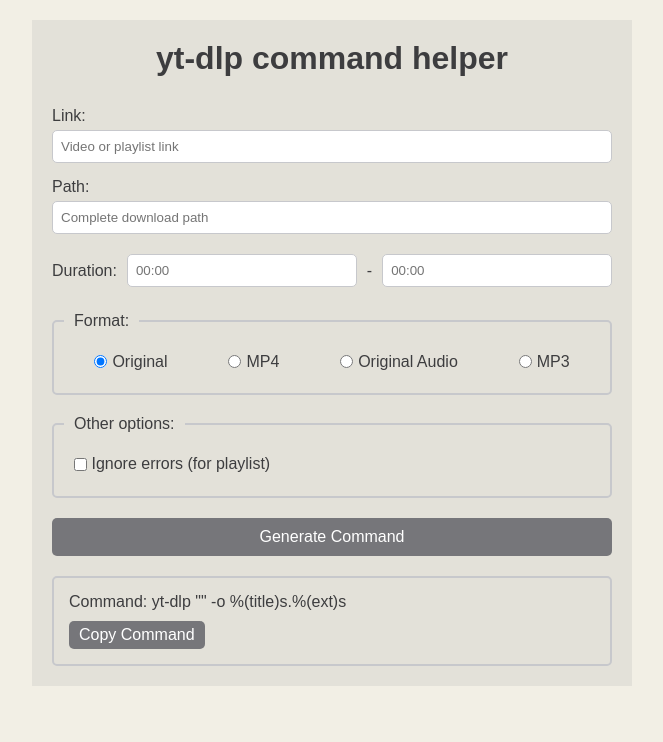
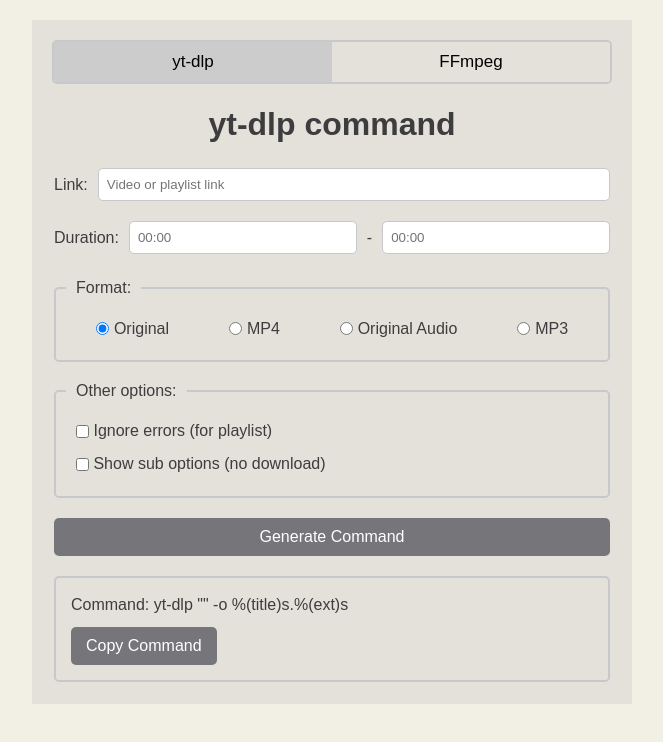
Before and after one commit to FlyingOcto/video-command-helper, a plain HTML site: page index.html in a window 1280 px wide. Both pictures are taken after a click on the button "Generate Command". Shown: the whole page, without its empty margins (308-971 px from the left). Drawn offline with Linux system fonts and the light colour scheme.

Commit message:
Add tab for ffmpeg

```diff
--- a/index.html
+++ b/index.html
@@ -8,18 +8,25 @@
 </head>
 <body>
     <div class="container">
-    <h1>yt-dlp command helper</h1>
-    <form class="form" id="dataForm">
+
+        <div class="tab">
+            <button class="tablinks" onclick="openTab(event, 'YtDlp')">yt-dlp</button>
+            <button class="tablinks" onclick="openTab(event, 'FFmpeg')">FFmpeg</button>
+        </div>
+
+        <div id="YtDlp" class="tabcontent">
+
+            <h1>yt-dlp command</h1>
+            <form class="inlineform" id="dataForm">
                 <label for="link">Link:</label>
                 <input type="text" id="link" name="link" placeholder="Video or playlist link">
-
+                <!--
                 <label for="path">Path:</label>
                 <input type="text" id="path" name="path" placeholder="Complete download path">
-
-
+                -->
             </form>
 
-    <form class="durationform">
+            <form class="inlineform">
                 <label for="duration">Duration:</label>
                 <input type="text" id="duration1" name="duration" placeholder="00:00"> <span>-</span> <input type="text" id="duration2" name="duration" placeholder="00:00">
 
@@ -39,7 +46,8 @@
                 <fieldset class="format-section">
                     <legend>Other options:</legend>
                     <div class="checkbox-container">
-                <label class="checkbox-label"><input type="checkbox" id="ignoreErrors"> Ignore errors (for playlist)</label>
+                        <label class="checkbox-label"><input type="checkbox" id="IgnoreErrors"> Ignore errors (for playlist)</label>
+                        <label class="checkbox-label"><input type="checkbox" id="SubOnly"> Show sub options (no download)</label>
                     </div>
                 </fieldset>
 
@@ -54,6 +62,17 @@
 
         </div>
 
+        <div id="FFmpeg" class="tabcontent">
+            <h1>FFmpeg command</h1>
+            <form class="inlineform" id="dataForm">
+                <label for="filename">File name:</label>
+                <input type="text" id="filename" name="filename" placeholder="Include file extension">
+            </form>
+        </div>
+
+
+    </div>
+
 
 
 <script src="script.js"></script>
--- a/script.js
+++ b/script.js
@@ -1,10 +1,14 @@
-document.addEventListener('DOMContentLoaded', function() {
-    document.getElementById('submitButton').addEventListener('click', function() {
+document.addEventListener('DOMContentLoaded', function () {
+    // Set up the initial open tab and add event listeners
+    document.getElementsByClassName('tablinks')[0].click(); // Automatically open the first tab
+
+    // Event listener for the yt-dlp command generation button
+    document.getElementById('submitButton').addEventListener('click', function () {
         const link = document.getElementById('link').value;
-
+        /*
         let pathInput = document.getElementById('path').value.trim();
         const path = pathInput ? `-P "${pathInput}"` : '';
-
+        */
         const formats = document.getElementsByName('format');
         let selectedFormat = '';
         for (const format of formats) {
@@ -27,30 +31,25 @@
         }
 
         let duration = '';
-        switch (document.getElementById('duration1').value.trim()) {
-            case '':
-                if (document.getElementById('duration2').value.trim() == '') {
-                    break;
-                } else {
-                    duration = '--download-sections "*00:00-' + document.getElementById('duration2').value.trim() + '" --force-keyframes-at-cuts';
-                }
-                break;
-            default:
-                if (document.getElementById('duration2').value.trim() == '') {
-                    duration = '--download-sections "*' + document.getElementById('duration1').value.trim() + '-inf" --force-keyframes-at-cuts';
-                } else {
-                    duration = '--download-sections "*' + document.getElementById('duration1').value.trim() + '-' + document.getElementById('duration2').value.trim() + '" --force-keyframes-at-cuts';
-                }
+        const duration1 = document.getElementById('duration1').value.trim();
+        const duration2 = document.getElementById('duration2').value.trim();
+
+        if (duration1 && duration2) {
+            duration = `--download-sections "*${duration1}-${duration2}" --force-keyframes-at-cuts`;
+        } else if (duration1) {
+            duration = `--download-sections "*${duration1}-inf" --force-keyframes-at-cuts`;
+        } else if (duration2) {
+            duration = `--download-sections "*00:00-${duration2}" --force-keyframes-at-cuts`;
         }
 
-
-        const ignoreErrors = document.getElementById('ignoreErrors').checked ? '-i ' : '';
-        const commandString = `yt-dlp "${link}" ${ignoreErrors} ${path} ${selectedFormat} ${duration}  -o %(title)s.%(ext)s`;
+        const IgnoreErrors = document.getElementById('IgnoreErrors').checked ? '-i ' : '';
+        const commandString = `yt-dlp ${IgnoreErrors} ${selectedFormat} ${duration} "${link}" -o %(title)s.%(ext)s`;
+        /* const commandString = `yt-dlp ${IgnoreErrors}${path} ${selectedFormat} ${duration} "${link}" -o %(title)s.%(ext)s`;*/
         document.getElementById('output').innerText = 'Command: ' + commandString;
     });
 
-
-    document.getElementById('copyButton').addEventListener('click', function() {
+    // Event listener for the copy to clipboard button
+    document.getElementById('copyButton').addEventListener('click', function () {
         const outputText = document.getElementById('output').textContent.replace('Command: ', '');
         navigator.clipboard.writeText(outputText).then(() => {
             const copyIndicator = document.getElementById('copyIndicator');
@@ -64,3 +63,24 @@
         });
     });
 });
+
+// Function to manage tab switching
+function openTab(evt, tabName) {
+    var i, tabcontent, tablinks;
+
+    // Get all elements with class="tabcontent" and hide them
+    tabcontent = document.getElementsByClassName("tabcontent");
+    for (i = 0; i < tabcontent.length; i++) {
+        tabcontent[i].style.display = "none";
+    }
+
+    // Get all elements with class="tablinks" and remove the class "active"
+    tablinks = document.getElementsByClassName("tablinks");
+    for (i = 0; i < tablinks.length; i++) {
+        tablinks[i].className = tablinks[i].className.replace(" active", "");
+    }
+
+    // Show the current tab, and add an "active" class to the button that opened the tab
+    document.getElementById(tabName).style.display = "block";
+    evt.currentTarget.className += " active";
+}
--- a/style.css
+++ b/style.css
@@ -14,12 +14,12 @@
 .container {
     max-width: 600px;
     margin: 20px auto;
-    padding: 20px;
+    padding: 10px;
     background-color: #E3E1D9; /* Slightly darker background for the container */
 }
 
 h1 {
-    margin-bottom: 20px;
+    padding-bottom: 10px;
     text-align: center;
 }
 
@@ -61,7 +61,7 @@
     background-color: #C7C8CC; /* Lighter grey on hover */
 }
 
-.durationform {
+.inlineform {
     display: flex;
     flex-direction: row;
     flex-wrap: nowrap;
@@ -70,20 +70,21 @@
     margin-top: 10px;
 }
 
-.durationform label {
+.inlineform label {
     margin-inline: 0 10px;
+    white-space: nowrap;
 }
 
-.durationform input {
+.inlineform input {
     padding: 8px;
     margin-block: 5px;
     border-radius: 5px;
     border: 1px solid #C7C8CC; /* Light grey for input borders */
     background-color: white; /* White background for inputs */
-    width: -webkit-fill-available;
+    width: 100%;
 }
 
-.durationform span{
+.inlineform span{
     padding-inline: 10px;
 }
 
@@ -117,6 +118,7 @@
     display: flex;
     justify-content: flex-start;
     padding-bottom: 10px;
+    flex-direction: column;
 }
 
 .checkbox-label input[type="checkbox"] {
@@ -142,11 +144,12 @@
 #output {
     /* Make sure output block takes full width if needed and allows button and indicator to sit next to each other */
     flex-basis: 100%;
+    line-height: 150%;
 }
 
 #copyButton {
     cursor: pointer;
-    padding: 5px 10px; /* Adjust padding as needed */
+    padding: 10px 15px; /* Adjust padding as needed */
     margin-top: 10px;
     /*margin-bottom: 10px;*/
     margin-right: 10px; /* Add space between button and indicator */
@@ -167,3 +170,45 @@
     /*font-weight: bold;*/
     align-self: center; /* Vertically align with the button */
 }
+
+/* Style the tab */
+.tab {
+    overflow: hidden;
+    border: 2px solid #C7C8CC;
+    border-radius: 5px;
+    background-color: #E3E1D9;
+    display: flex;
+    justify-content: space-evenly;
+    align-items: center;
+    margin: 10px;
+}
+
+    /* Style the buttons inside the tab */
+.tab button {
+    background-color: inherit;
+    float: left;
+    border: none;
+    outline: none;
+    cursor: pointer;
+    padding-block: 10px;
+    transition: 0.3s;
+    font-size: 17px;
+    width: 50%;
+}
+
+/* Change background color of buttons on hover */
+.tab button:hover {
+    background-color: #ddd;
+}
+
+/* Create an active/current tablink class */
+.tab button.active {
+    background-color: #ccc;
+}
+
+/* Style the tab content */
+.tabcontent {
+    display: none;
+    padding: 12px;
+    border-top: none;
+}
```
Lines whose indentation alone changed are shown as unchanged.
